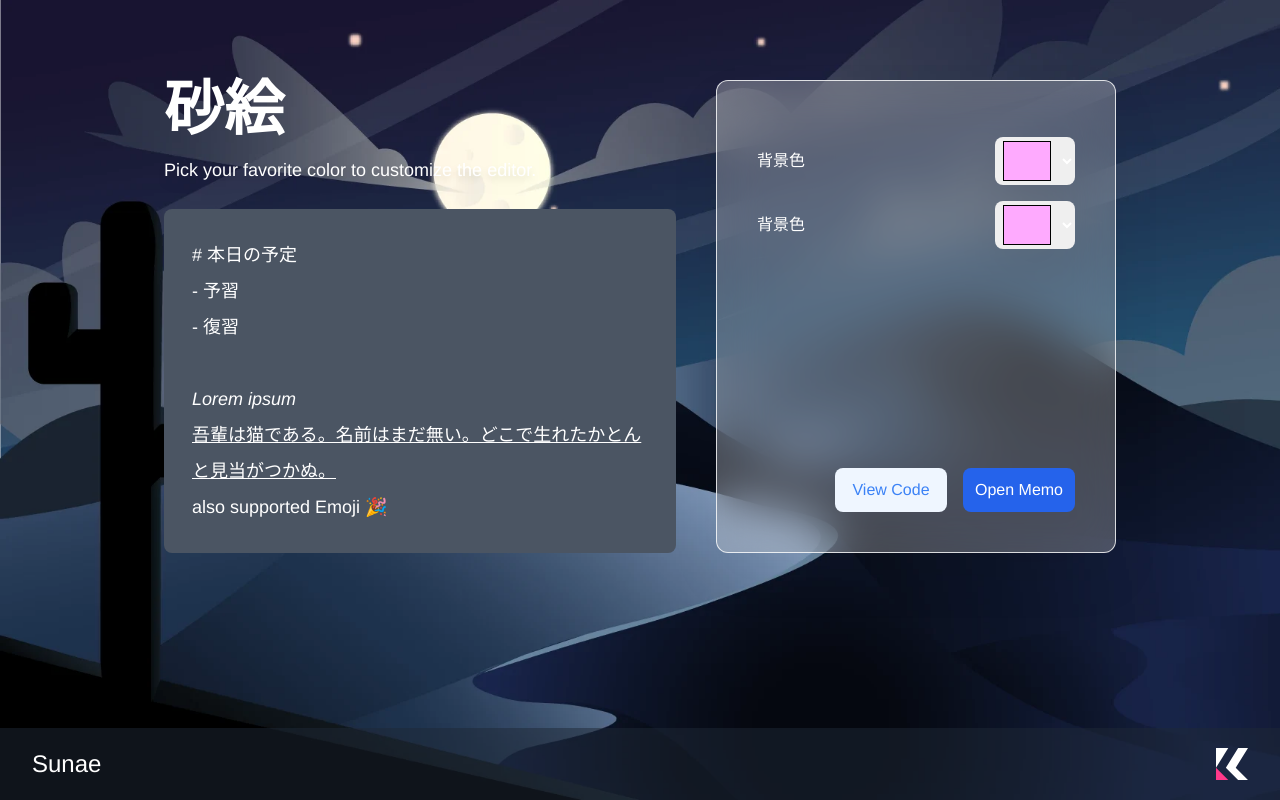
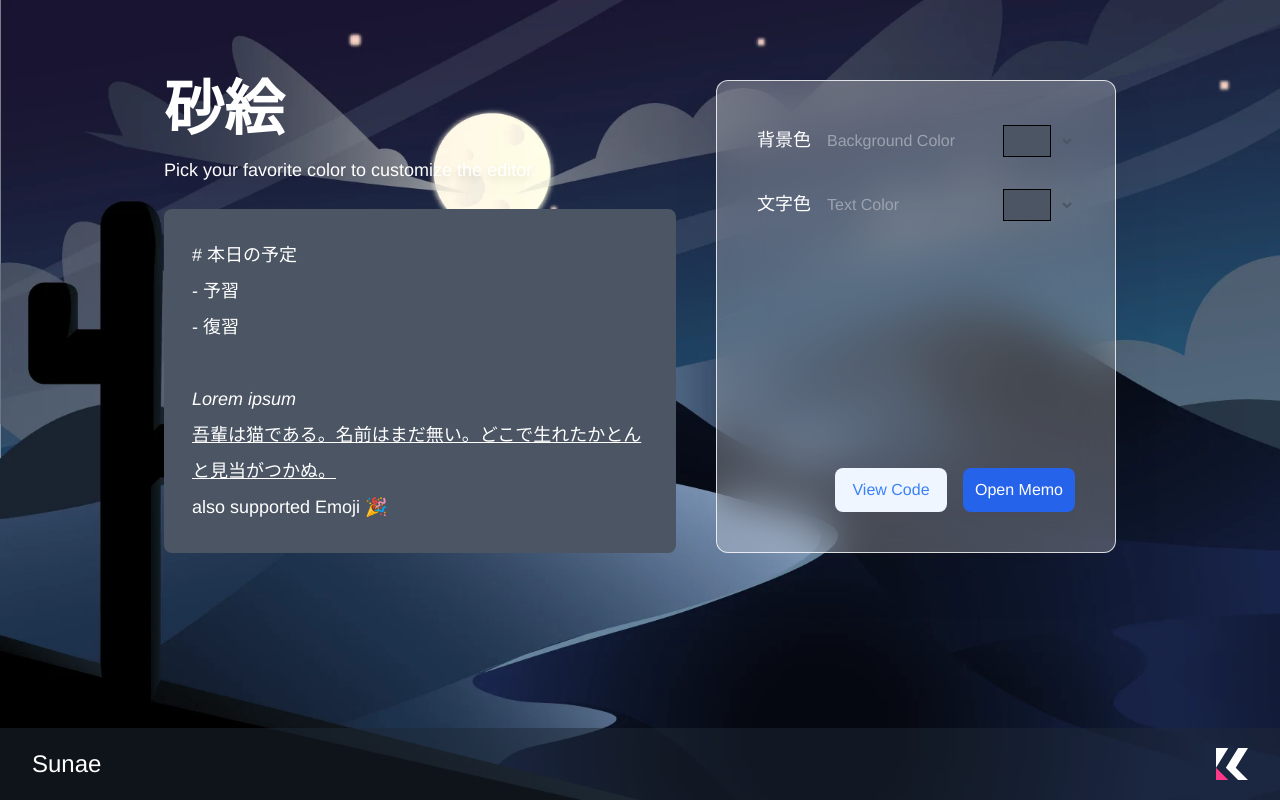
Before and after one commit to kcabo/Sunae, a React (Vite) app: page / in a window 1280 px wide. Built offline with nearby package versions, Linux system fonts and the light colour scheme.

Commit message:
💄 ButtonにProps追加

```diff
--- a/src/components/Picker.tsx
+++ b/src/components/Picker.tsx
@@ -1,7 +1,12 @@
 import React, { useState } from 'react';
 
-const Picker: React.VFC = () => {
-  const [color, setColor] = useState('#feaafe');
+type PickerProps = {
+  label: string;
+  labelEn: string;
+};
+
+const Picker: React.VFC<PickerProps> = ({ label, labelEn }) => {
+  const [color, setColor] = useState('#4b5563');
 
   const handleColorChange = (e: React.ChangeEvent<HTMLInputElement>) => {
     const target = e.target;
@@ -10,10 +15,15 @@ const Picker: React.VFC = () => {
   };
 
   return (
-    <div className='my-4 flex w-full justify-between'>
-      <p className='my-auto'>背景色</p>
+    <div className='flex w-full justify-between h-10'>
+      <div className='my-auto'>
+        <span className='leading-4 mr-4 text-lg'>{label}</span>
+        <span className='hidden lg:inline text-gray-400'>{labelEn}</span>
+      </div>
+
+      <div>
         <input
-        className='w-20 h-12 border-red-500 outline-none rounded-lg'
+          className='w-20 h-full rounded-none text-gray-600 outline-none bg-transparent'
           list='candidates'
           type='color'
           value={color}
@@ -28,6 +38,7 @@ const Picker: React.VFC = () => {
           <option value='#cdbbd3'></option>
         </datalist>
       </div>
+    </div>
   );
 };
 
--- a/src/components/Settings.tsx
+++ b/src/components/Settings.tsx
@@ -9,9 +9,9 @@ const Settings: React.VFC = () => {
         backdrop-blur-xl bg-opacity-25 border border-white border-opacity-80 drop-shadow-2xl
         flex flex-col justify-between'
     >
-      <div>
-        <Picker />
-        <Picker />
+      <div className='flex flex-col gap-6'>
+        <Picker label='背景色' labelEn='Background Color' />
+        <Picker label='文字色' labelEn='Text Color' />
       </div>
       <Actions />
     </div>
```
Lines whose indentation alone changed are shown as unchanged.
